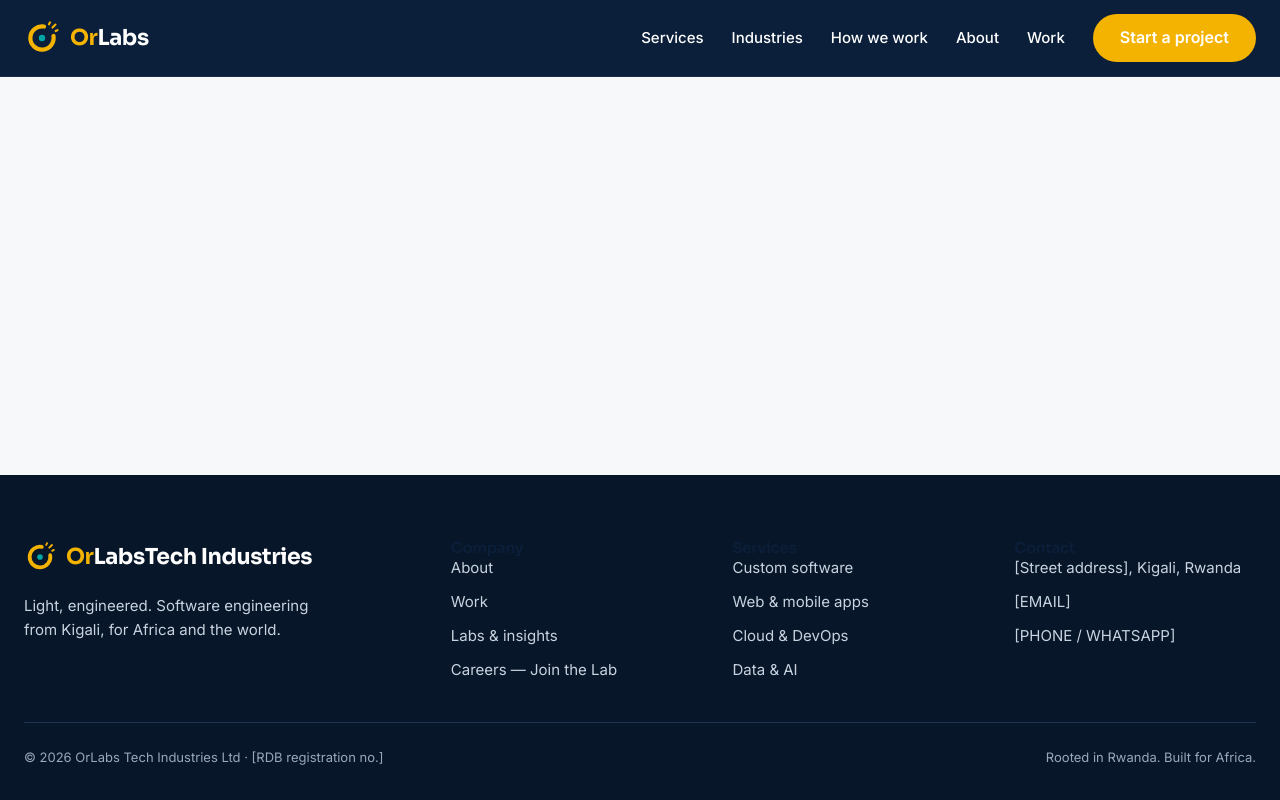
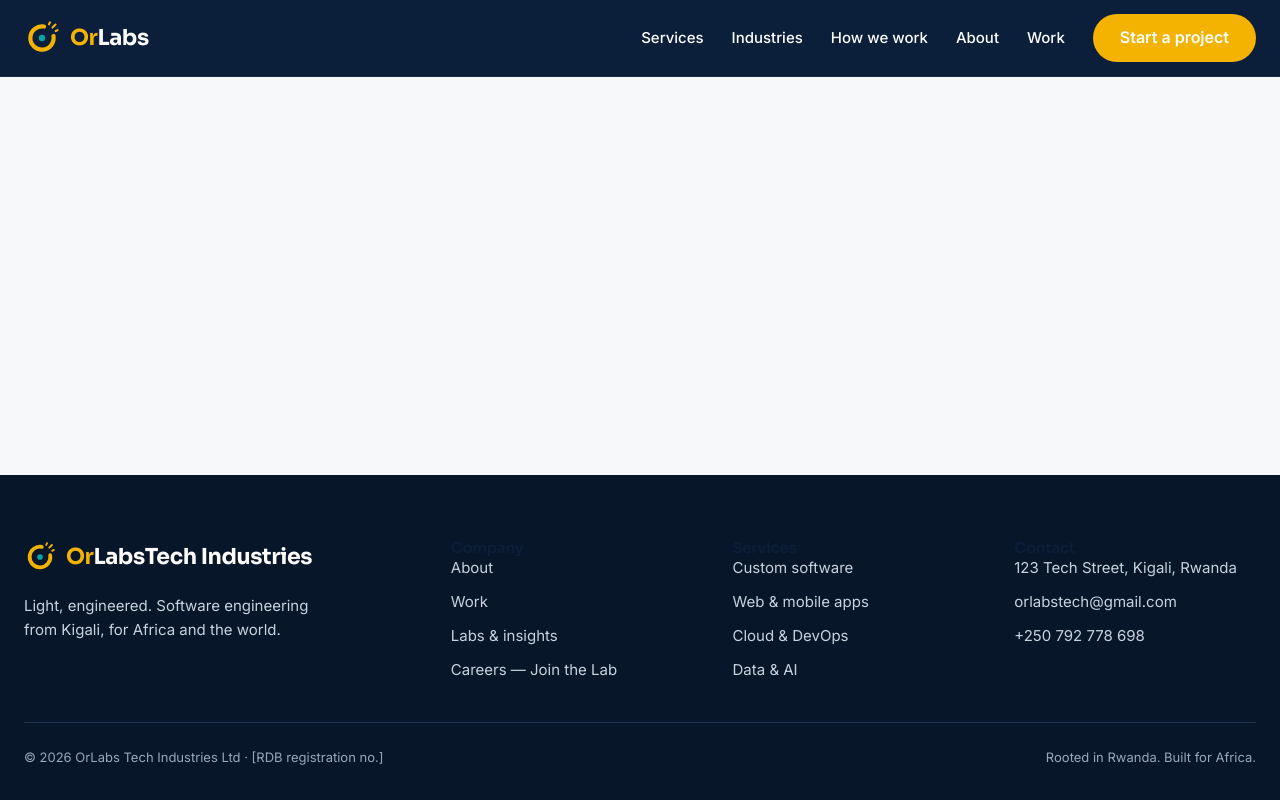
Before and after one commit to techrevolutionrwanda/orlabs, a Next.js app in the folder frontend/: page / in a window 1280 px wide. Built offline with nearby package versions, Linux system fonts and the light colour scheme.

Commit message:
feat: update footer with contact information and add react-icons dependency

```diff
--- a/frontend/package.json
+++ b/frontend/package.json
@@ -11,7 +11,8 @@
   "dependencies": {
     "next": "16.4.2",
     "react": "19.3.0",
-    "react-dom": "19.3.0"
+    "react-dom": "19.3.0",
+    "react-icons": "^5.7.0"
   },
   "devDependencies": {
     "@tailwindcss/turbopack": "^4",
--- a/frontend/src/components/Footer.tsx
+++ b/frontend/src/components/Footer.tsx
@@ -74,24 +74,18 @@ export default function Footer() {
               Contact
             </h2>
             <ul className="m-0 grid list-none gap-2.5 p-0 text-[0.9375rem]">
-              <li>[Street address], Kigali, Rwanda</li>
-              <li>
-                <a
-                  href="mailto:[EMAIL]"
-                  className="text-on-navy-muted no-underline hover:text-gold"
-                >
-                  [EMAIL]
-                </a>
-              </li>
-              <li>[PHONE / WHATSAPP]</li>
+              <li>123 Tech Street, Kigali, Rwanda</li>
+              <li>orlabstech@gmail.com</li>
+              <li>+250 792 778 698</li>
             </ul>
           </div>
         </div>
 
         <div className="mt-10 flex flex-wrap justify-between gap-3 border-t border-[#1C3352] pt-6 text-[0.8125rem] text-[#9AA8BA]">
           <span>
-            © <CopyrightYear /> OrLabs Tech Industries Ltd · [RDB
+            &copy; <CopyrightYear /> OrLabs Tech Industries Ltd · [RDB
             registration no.]
+
           </span>
           <span>Rooted in Rwanda. Built for Africa.</span>
         </div>
```
Also changed, not shown: 1 other file (tests, documents, lock files or other folders).
